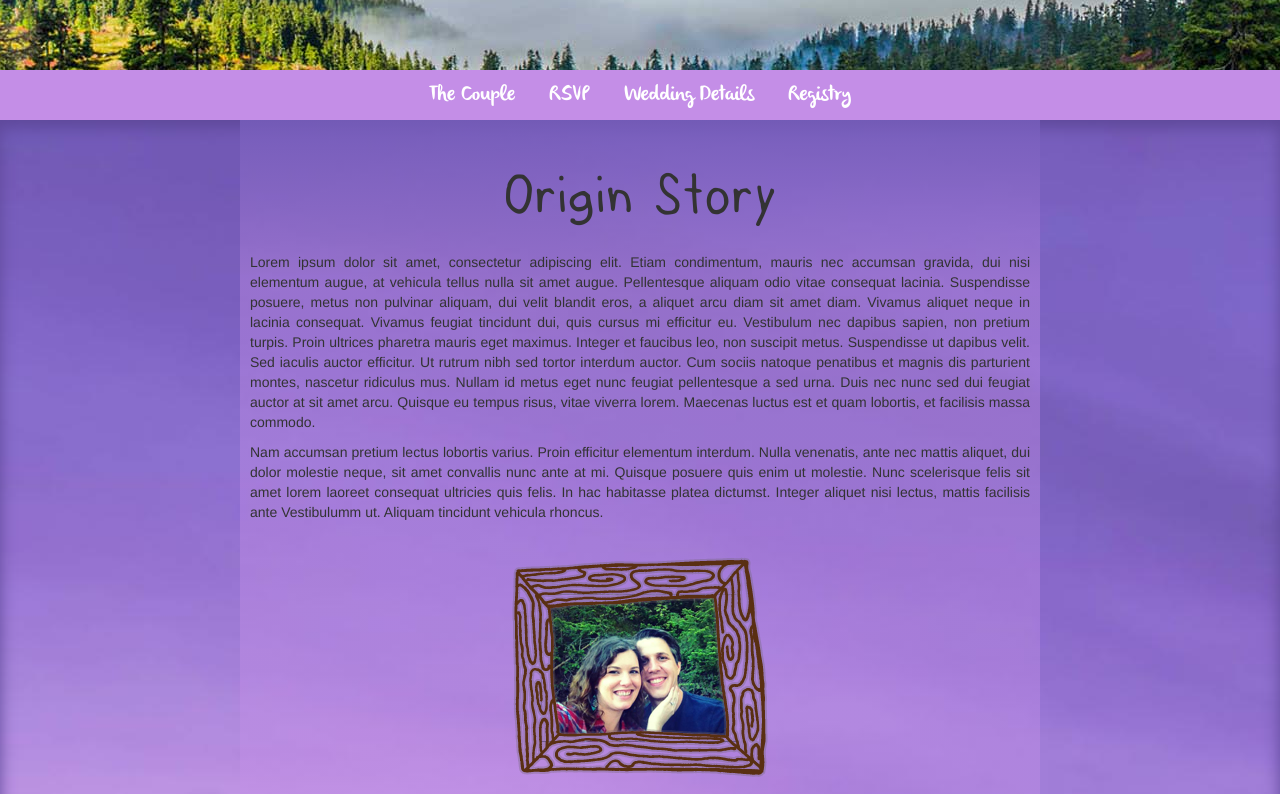
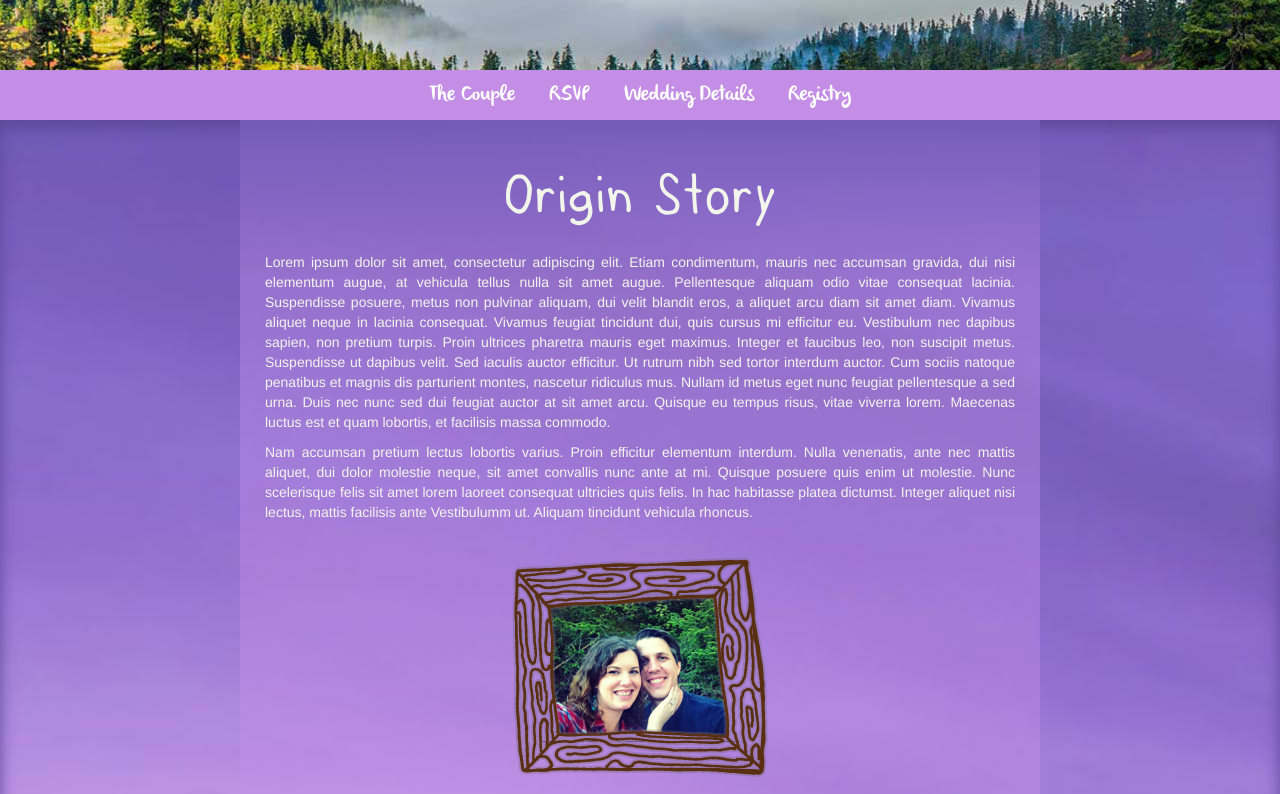
Before and after one commit to plemarquand/wedding, a website: page src/index.html in a window 1280 px wide. Shown: the part 680-1474 px from the top of the page. Drawn offline with nearby package versions, Linux system fonts and the light colour scheme; files that its build step writes are made by us from their sources.

Commit message:
Style fixes

```diff
--- a/src/css/index.less
+++ b/src/css/index.less
@@ -55,6 +55,7 @@
 }
 
 body {
+  color: #F2F5EB;
 }
 
 .hero-unit {
@@ -66,10 +67,10 @@ body {
   flex-direction: column;
   align-items: center;
   justify-content: center;
+  color: #181818;
 
   .hero-title {
     font-family: 'mixbrushmedium';
-    color: #181818;
     text-align: center;
     font-size: 10em;
     margin: 0;
@@ -98,9 +99,6 @@ body {
     font-size: .2em;
     transform: scale(-1, 1);
 
-    .sitting {
-
-    }
     .flying {
       display: none;
     }
@@ -145,7 +143,7 @@ body {
   background: -ms-linear-gradient(top, rgba(119,94,188,0.8) 0%, rgba(195,142,231,0.41) 12%, rgba(195,142,231,0.41) 100%);
   background: linear-gradient(to bottom, rgba(119,94,188,0.8) 0%, rgba(195,142,231,0.41) 12%, rgba(195,142,231,0.41) 100%);
   filter: progid:DXImageTransform.Microsoft.gradient( startColorstr='#775ebc', endColorstr='#c38ee7', GradientType=0 );
-  padding: 0 10px;
+  padding: 0 25px;
   margin: 0 auto;
   margin-bottom: 30px;
   max-width: 800px;
```
